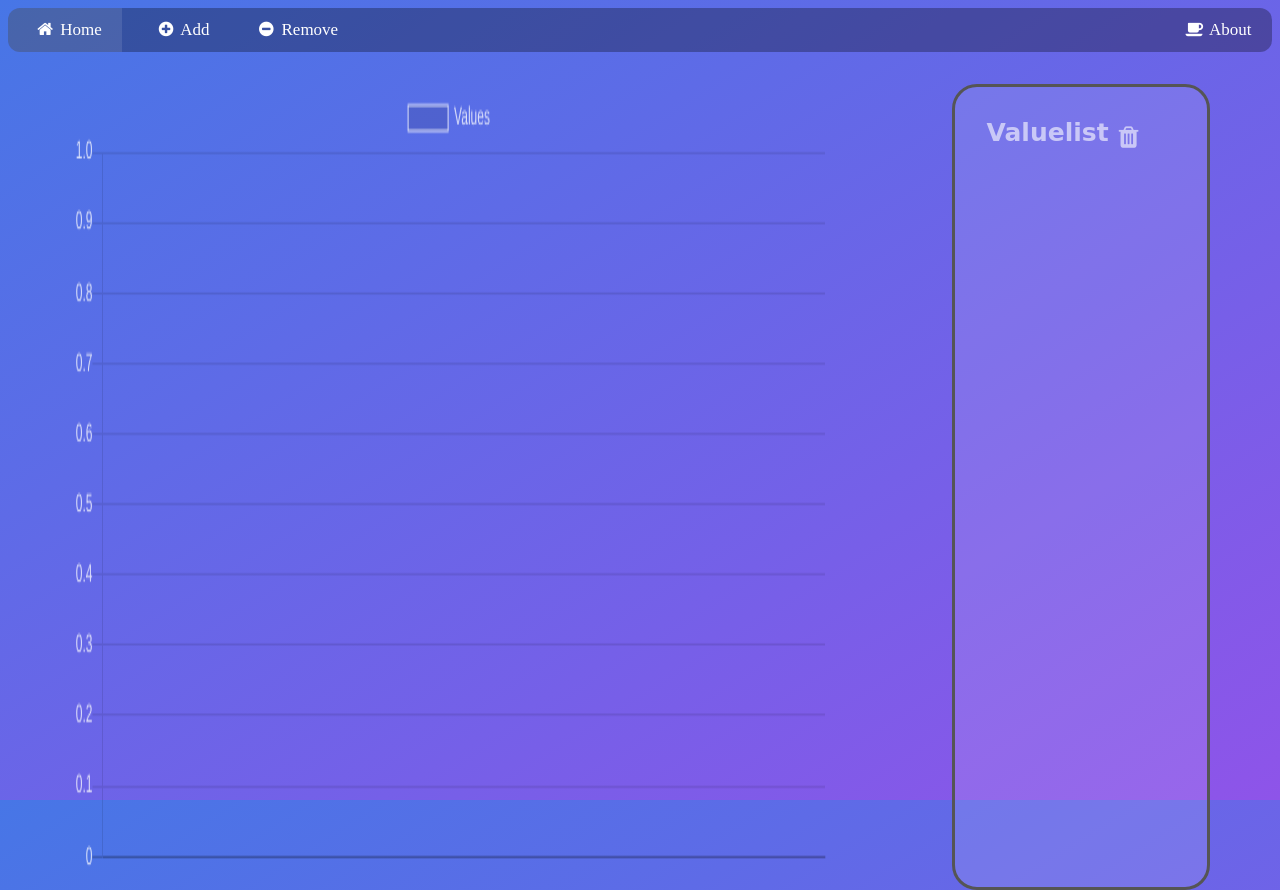
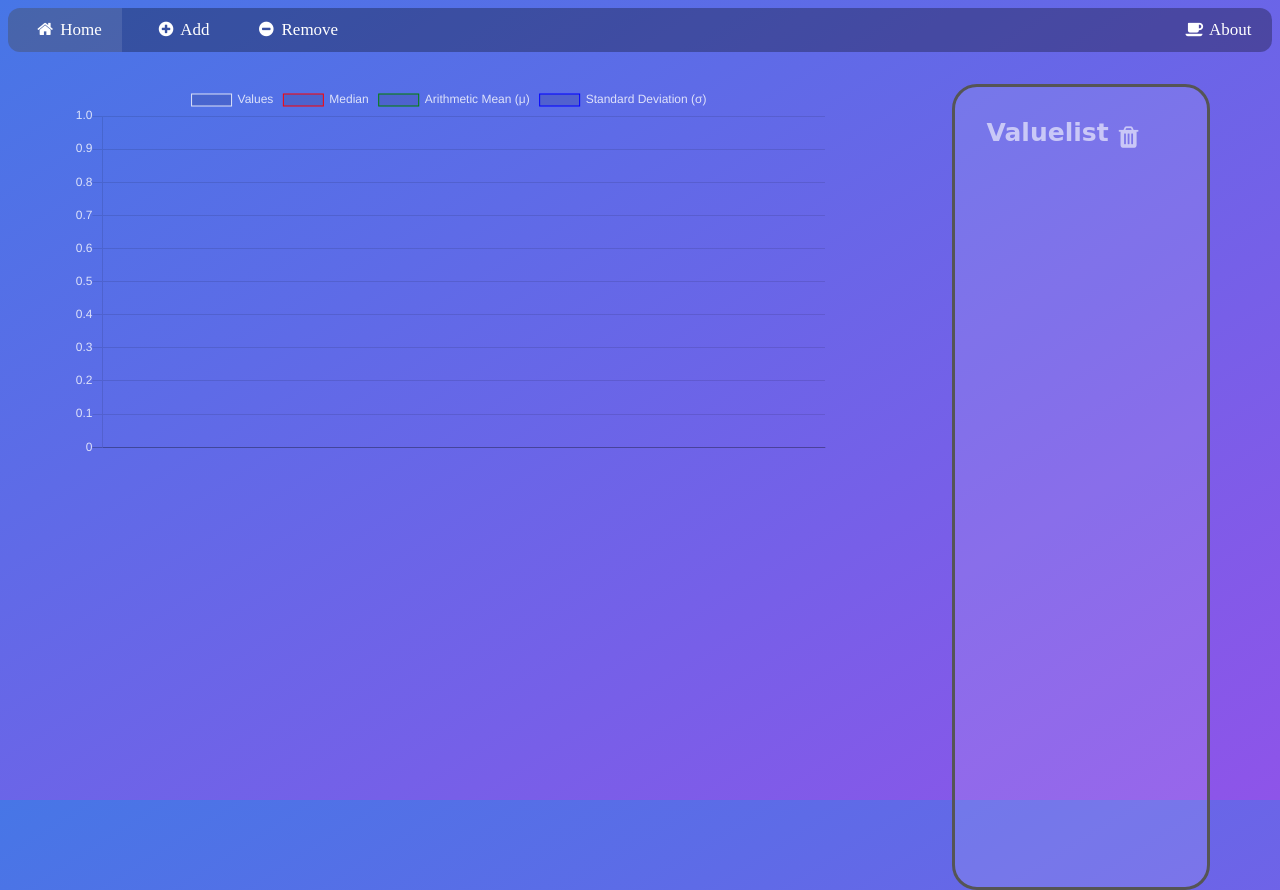
Before and after one commit to Megakuul/StatisticCalc_Web, a plain HTML site: page src/public/index.html in a window 1280 px wide. Drawn offline with nearby package versions, Linux system fonts and the light colour scheme.

Commit message:
Arithmetic Mean + Cookie implemented

```diff
--- a/src/dist/script.js
+++ b/src/dist/script.js
@@ -17,7 +17,12 @@ const remove_class = "removevalue";
 const navbar_class = "navbar";
 const navitem_class = "navitem";
 const active_class = "active";
-let valueListY = [];
+const valueListCookie = "valueList";
+let valueListY = JSON.parse(getCookie(valueListCookie)) || [];
+function changeValueList(newValue) {
+    setCookie(valueListCookie, JSON.stringify(newValue));
+    valueListY = JSON.parse(getCookie(valueListCookie)) || [];
+}
 let valueListX = [];
 let currentActive = $$(active_class)[0];
 //Chart------------------------------------------------------------------//
@@ -25,13 +30,39 @@ const chart = new Chart(mainChart, {
     type: "line",
     data: {
         labels: [],
-        datasets: [{
+        datasets: [
+            {
                 label: "Values",
                 data: [],
                 borderColor: 'rgba(255, 255, 255, 0.8)',
                 borderWidth: 1,
                 fill: true
-            }]
+            },
+            {
+                label: "Median",
+                data: [],
+                borderColor: 'red',
+                borderWidth: 1,
+                pointRadius: 0,
+                fill: true
+            },
+            {
+                label: "Arithmetic Mean (μ)",
+                data: [],
+                borderColor: 'green',
+                borderWidth: 1,
+                pointRadius: 0,
+                fill: true
+            },
+            {
+                label: "Standard Deviation (σ)",
+                data: [],
+                borderColor: 'blue',
+                borderWidth: 1,
+                pointRadius: 0,
+                fill: true
+            },
+        ]
     },
     options: {
         scales: {
@@ -55,6 +86,8 @@ const chart = new Chart(mainChart, {
 });
 //Chart------------------------------------------------------------------//
 initEventListeners();
+//Load Chart from cookie
+rewrap();
 function initEventListeners() {
     //Init Navitems
     let navbar = $$(navitem_class);
@@ -99,7 +132,7 @@ function initEventListeners() {
         resetDialog(remSlider, remValBx, remCountLbl);
     });
     clearListBtn.addEventListener("click", function () {
-        valueListY = [];
+        changeValueList([]);
         rewrap();
     });
 }
@@ -137,9 +170,11 @@ function resetDialog(slider, valBx, countr) {
 }
 function addValueToList(value, count) {
     if (!isNaN(value) && value != "") {
+        let tempList = valueListY;
         for (let i = 0; i < count; i++) {
-            valueListY.push(value);
+            tempList.push(value);
         }
+        changeValueList(tempList);
         rewrap();
         return true;
     }
@@ -150,10 +185,12 @@ function addValueToList(value, count) {
 function removeValueFromList(value, count) {
     if (!isNaN(value)) {
         for (let i = 0; i < count; i++) {
-            const index = valueListY.indexOf(value);
+            let tempList = valueListY;
+            const index = tempList.indexOf(value);
             if (index > -1) {
-                valueListY.splice(index, 1);
+                tempList.splice(index, 1);
             }
+            changeValueList(tempList);
         }
         rewrap();
         return true;
@@ -177,6 +214,9 @@ function rewrapList() {
 function rewrapChart() {
     chart.data.labels = valueListX;
     chart.data.datasets[0].data = valueListY;
+    chart.data.datasets[1].data = getMedian(valueListY, valueListX.length);
+    chart.data.datasets[2].data = getArithmeticMean(valueListY, valueListX.length);
+    chart.data.datasets[3].data = getStandardDeviation(valueListY, valueListX.length);
     chart.update();
 }
 function setXValue() {
@@ -184,8 +224,35 @@ function setXValue() {
     for (let i = 0; i < valueListY.length; i++) {
         valueListX.push(i + 1);
     }
-    console.log(valueListX.length);
 }
+//Mathematical functions
+function getMedian(list, count) {
+    let liste = [];
+    for (let i = 0; i < count; i++) {
+        liste.push(50);
+    }
+    return liste;
+}
+function getArithmeticMean(list, count) {
+    let tempVal = 0;
+    for (let i = 0; i < list.length; i++) {
+        tempVal = tempVal + Number(list[i]);
+    }
+    //Create a temp list who has the lenght of the charts X-Value (so that it sizes correctly)
+    let liste = [];
+    for (let i = 0; i < count; i++) {
+        liste.push(tempVal / list.length);
+    }
+    return liste;
+}
+function getStandardDeviation(list, count) {
+    let liste = [];
+    for (let i = 0; i < count; i++) {
+        liste.push(70);
+    }
+    return liste;
+}
+//Mathematical functions
 //shortener for getElementBy -> anti boilerplate
 function $(input) {
     return document.getElementById(input);
@@ -194,4 +261,21 @@ function $$(input) {
     return document.getElementsByClassName(input);
 }
 //shortener for getElementBy -> anti boilerplate
+//Cookie functions
+function setCookie(name, value) {
+    document.cookie = name + "=" + value + "; path=/";
+}
+function getCookie(name) {
+    var nameEQ = name + "=";
+    var ca = document.cookie.split(';');
+    for (var i = 0; i < ca.length; i++) {
+        var c = ca[i];
+        while (c.charAt(0) == ' ')
+            c = c.substring(1, c.length);
+        if (c.indexOf(nameEQ) == 0)
+            return c.substring(nameEQ.length, c.length);
+    }
+    return null;
+}
+//Cookie functions
 //# sourceMappingURL=script.js.map
--- a/src/index.html
+++ b/src/public/index.html
@@ -7,8 +7,8 @@
     <link rel="stylesheet" href="https://cdnjs.cloudflare.com/ajax/libs/font-awesome/4.7.0/css/font-awesome.min.css">
 
 
-    <link rel="stylesheet" href="style/style.css">
-    <script type="module" src="dist/script.js"></script>
+    <link rel="stylesheet" href="../style/style.css">
+    <script type="module" src="../dist/script.js"></script>
 
     <title>Statistic Calculator</title>
     <link rel="icon" type="image/x-icon" href="favicon.png">
--- a/src/script.ts
+++ b/src/script.ts
@@ -23,7 +23,14 @@ const navbar_class = "navbar";
 const navitem_class = "navitem";
 const active_class = "active";
 
-let valueListY = [];
+const valueListCookie = "valueList";
+
+let valueListY = JSON.parse(getCookie(valueListCookie)) || [];
+
+function changeValueList(newValue) {
+    setCookie(valueListCookie, JSON.stringify(newValue));
+    valueListY = JSON.parse(getCookie(valueListCookie)) || [];
+}
 
 let valueListX = [];
 
@@ -35,13 +42,39 @@ let currentActive = $$(active_class)[0];
         type: "line",
         data: {
             labels: [],
-            datasets: [{
-                label: "Values",
-                data: [],
-                borderColor: 'rgba(255, 255, 255, 0.8)',
-                borderWidth: 1,
-                fill: true
-            }]
+            datasets: [
+                {
+                    label: "Values",
+                    data: [],
+                    borderColor: 'rgba(255, 255, 255, 0.8)',
+                    borderWidth: 1,
+                    fill: true
+                },
+                {
+                    label: "Median",
+                    data: [],
+                    borderColor: 'red',
+                    borderWidth: 1,
+                    pointRadius: 0,
+                    fill: true
+                },
+                {
+                    label: "Arithmetic Mean (μ)",
+                    data: [],
+                    borderColor: 'green',
+                    borderWidth: 1,
+                    pointRadius: 0,
+                    fill: true
+                },
+                {
+                    label: "Standard Deviation (σ)",
+                    data: [],
+                    borderColor: 'blue',
+                    borderWidth: 1,
+                    pointRadius: 0,
+                    fill: true
+                },
+            ]
         },
 
         options: {
@@ -70,6 +103,9 @@ let currentActive = $$(active_class)[0];
 
 
 initEventListeners();
+
+//Load Chart from cookie
+rewrap();
 
 function initEventListeners() {
     //Init Navitems
@@ -124,7 +160,7 @@ function initEventListeners() {
     });
 
     clearListBtn.addEventListener("click", function() {
-        valueListY = [];
+        changeValueList([]);
         rewrap();
     });
 }
@@ -170,9 +206,11 @@ function resetDialog(slider: HTMLInputElement, valBx: HTMLInputElement, countr:
 
 function addValueToList(value, count) {
     if (!isNaN(value) && value != "") {
+        let tempList = valueListY;
         for (let i = 0; i < count; i++) {
-            valueListY.push(value);
+            tempList.push(value);
         }
+        changeValueList(tempList);
         rewrap();
         return true;
     } else {
@@ -183,10 +221,13 @@ function addValueToList(value, count) {
 function removeValueFromList(value, count) {
     if (!isNaN(value)) {
         for (let i = 0; i < count; i++) {
-            const index = valueListY.indexOf(value);
+            let tempList = valueListY;
+
+            const index = tempList.indexOf(value);
             if (index > -1) {
-                valueListY.splice(index, 1);
+                tempList.splice(index, 1);
             }
+            changeValueList(tempList)
         }
         rewrap();
         return true;
@@ -212,7 +253,12 @@ function rewrapList() {
 
 function rewrapChart() {
     chart.data.labels = valueListX;
+
     chart.data.datasets[0].data = valueListY;
+    chart.data.datasets[1].data = getMedian(valueListY, valueListX.length);
+    chart.data.datasets[2].data = getArithmeticMean(valueListY, valueListX.length);
+    chart.data.datasets[3].data = getStandardDeviation(valueListY, valueListX.length);
+
     chart.update();
 }
 
@@ -221,10 +267,41 @@ function setXValue() {
     for (let i = 0; i < valueListY.length; i++) {
         valueListX.push(i+1);
     }
-    console.log(valueListX.length);
 }
 
+//Mathematical functions
 
+function getMedian(list, count) {
+    let liste = [];
+    for (let i = 0; i < count; i++) {
+        liste.push(50);
+    }
+
+    return liste;
+}
+
+function getArithmeticMean(list, count) {
+    let tempVal: number = 0;
+    for (let i = 0; i < list.length; i++) {
+        tempVal = tempVal + Number(list[i]);
+    }
+    //Create a temp list who has the lenght of the charts X-Value (so that it sizes correctly)
+    let liste = [];
+    for (let i = 0; i < count; i++) {
+        liste.push(tempVal / list.length);
+    }
+    return liste;
+}
+
+function getStandardDeviation(list, count) {
+    let liste = [];
+    for (let i = 0; i < count; i++) {
+        liste.push(70);
+    }
+
+    return liste;
+}
+//Mathematical functions
 
 //shortener for getElementBy -> anti boilerplate
 function $(input: string) {
@@ -235,3 +312,23 @@ function $$(input: string) {
     return document.getElementsByClassName(input);
 }
 //shortener for getElementBy -> anti boilerplate
+
+
+//Cookie functions
+
+function setCookie(name, value) {
+    document.cookie = name + "=" + value + "; path=/";
+}
+
+function getCookie(name) {
+  var nameEQ = name + "=";
+  var ca = document.cookie.split(';');
+  for(var i=0;i < ca.length;i++) {
+    var c = ca[i];
+    while (c.charAt(0)==' ') c = c.substring(1,c.length);
+    if (c.indexOf(nameEQ) == 0) return c.substring(nameEQ.length,c.length);
+  }
+  return null;
+}
+
+//Cookie functions
--- a/src/style/style.scss
+++ b/src/style/style.scss
@@ -228,9 +228,8 @@ body {
 
 /* Chart */
   #mainChart {
-    display: block;
     width: 60%;
-    height: auto;
+    height: 50%;
     max-width: 60%;
   }
 
```
Also changed, not shown: src/public/about.html (renamed from src/about.html), src/public/favicon.png (renamed from src/favicon.png), src/style/style.css, 2 other files.
